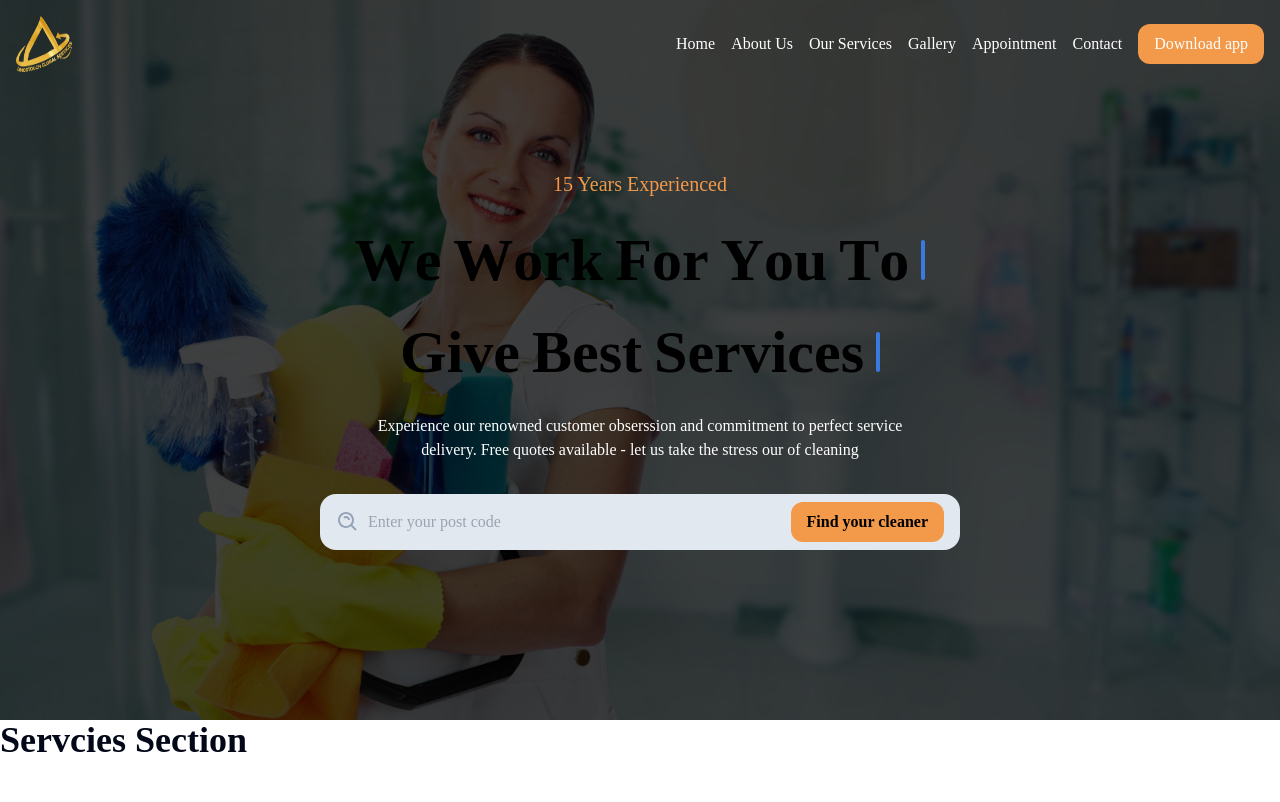
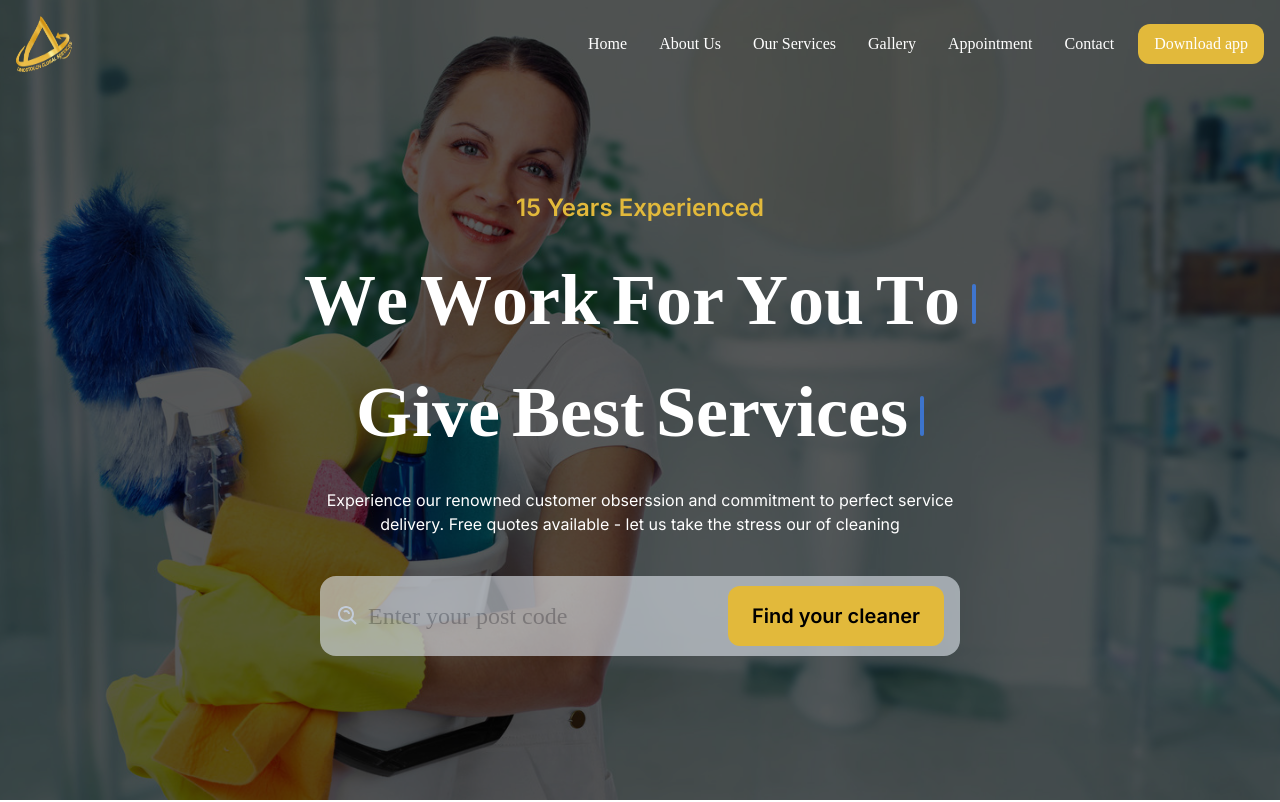
Before and after one commit to codeplan73/linos-touch-booking-web, a Next.js app: page / in a window 1280 px wide. Shown: the top 802 px of the page. Built offline with nearby package versions, Linux system fonts and the light colour scheme.

Commit message:
completed navbar section

```diff
--- a/app/Navbar.tsx
+++ b/app/Navbar.tsx
@@ -3,6 +3,8 @@
 import { useEffect, useState } from "react";
 import Image from "next/image";
 import Link from "next/link";
+import { TiThMenu } from "react-icons/ti";
+import { CgMenuMotion } from "react-icons/cg";
 
 const links = [
   { label: "Home", link: "/" },
@@ -14,6 +16,7 @@ const links = [
 ];
 
 const Navbar = () => {
+  const [open, setIsOpen] = useState(false);
   const [isScrolled, setIsScrolled] = useState(false);
 
   useEffect(() => {
@@ -52,21 +55,63 @@ const Navbar = () => {
               className="h-14 w-14"
             />
           </Link>
-          <ul className="flex items-center justify-start space-x-4">
+          <ul className="hidden md:flex items-center justify-start space-x-4">
             {links.map((link) => (
-              <Link key={link.link} href={link.link} className="">
+              <Link
+                key={link.link}
+                href={link.link}
+                className="hover:text-warningColor hover:bg-secondaryColor p-2 rounded-xl"
+              >
                 {link.label}
               </Link>
             ))}
             <Link
               href="/download"
-              className="bg-primaryColor text-white px-4 py-2 rounded-xl space-x-12"
+              className="bg-warningColor text-white px-4 py-2 rounded-xl space-x-12 hover:bg-secondaryColor"
             >
               Download app
             </Link>
           </ul>
+          {open ? (
+            <CgMenuMotion
+              className="block md:hidden text-slate-300 text-3xl font-semibold cursor-pointer h-full"
+              onClick={() => setIsOpen(!open)}
+            />
+          ) : (
+            <TiThMenu
+              className="block md:hidden text-slate-300 text-3xl cursor-pointer h-full"
+              onClick={() => setIsOpen(!open)}
+            />
+          )}
         </div>
       </div>
+
+      {/* mobile menu section */}
+      {/* Overlay */}
+      {open && (
+        <div
+          className="fixed inset-0 bg-black opacity-70 z-10"
+          onClick={() => setIsOpen(false)}
+        ></div>
+      )}
+
+      <ul
+        className={`w-8/12 absolute z-20 bg-white h-screen backdrop:bg-slate-400 left-0 top-0 transform ${
+          open ? "translate-x-0" : "-translate-x-full"
+        } transition-transform duration-300 ease-in-out`}
+      >
+        {open &&
+          links.map((link) => (
+            <Link
+              key={link.link}
+              href={link.link}
+              className="flex p-4 text-slate-700 w-full hover:bg-secondaryColor"
+              onClick={() => setIsOpen(false)}
+            >
+              <span>{link.label}</span>
+            </Link>
+          ))}
+      </ul>
     </nav>
   );
 };
--- a/app/components/home/Hero.tsx
+++ b/app/components/home/Hero.tsx
@@ -6,50 +6,50 @@ const Hero = () => {
   const words1 = [
     {
       text: "We",
-      className: "text-6xl font-semibold text-center",
+      className: "text-7xl text-center text-white",
     },
     {
       text: "Work",
-      className: "text-6xl font-semibold text-center",
+      className: "text-7xl text-center text-white",
     },
     {
       text: "For",
-      className: "text-6xl font-semibold text-center",
+      className: "text-7xl text-center text-white",
     },
     {
       text: "You",
-      className: "text-6xl font-semibold text-center",
+      className: "text-7xl text-center text-white",
     },
     {
       text: "To",
-      className: "text-6xl font-semibold text-center",
+      className: "text-7xl text-center text-white",
     },
   ];
   const words2 = [
     {
       text: "Give",
-      className: "text-6xl font-semibold text-center",
+      className: "text-7xl text-center text-white",
     },
     {
       text: "Best",
-      className: "text-6xl font-semibold text-center",
+      className: "text-7xl text-center text-white",
     },
     {
       text: "Services",
-      className: "text-6xl font-semibold text-center",
+      className: "text-7xl text-center text-white",
     },
   ];
   return (
     <div
-      className="relative w-full md:w-[100vw] bg-no-repeat bg-center md:bg-top bg-cover h-[90vh]  overflow-hidden"
+      className="relative w-full md:w-[100vw] bg-no-repeat bg-center md:bg-top bg-cover h-[100vh]  overflow-hidden"
       style={{ backgroundImage: "url('/images/bg-main.jpeg')" }}
     >
       {/* Background Overlay */}
-      <div className="absolute inset-0 bg-black opacity-75"></div>
+      <div className="absolute inset-0 bg-black opacity-65"></div>
 
       {/* Content */}
-      <div className="absolute inset-0 flex flex-col justify-center items-center text-white gap-8">
-        <h4 className="text-primaryColor text-xl text-center">
+      <div className="absolute inset-0 flex flex-col justify-center items-center text-white gap-10">
+        <h4 className="text-warningColor text-2xl text-center font-sans mt-12 font-semibold ">
           15 Years Experienced
         </h4>
 
@@ -61,7 +61,7 @@ const Hero = () => {
           Give Best Services
         </h2> */}
         <TypewriterEffect words={words2} />
-        <p className="text-center">
+        <p className="text-center font-sans">
           Experience our renowned customer obserssion and commitment to perfect
           service <br /> delivery. Free quotes available - let us take the
           stress our of cleaning
--- a/app/components/home/HeroForm.tsx
+++ b/app/components/home/HeroForm.tsx
@@ -7,11 +7,11 @@ const HeroForm = () => {
       <BiSearchAlt className="absolute text-2xl font-bold text-slate-400 left-4" />
       <input
         type="text"
-        className="text-slate-700 w-full px-12 py-4 outline-none rounded-2xl bg-slate-200"
+        className="text-slate-700 w-full px-12 py-6 outline-none rounded-2xl bg-slate-200 opacity-60 text-2xl"
         placeholder="Enter your post code"
         id=""
       />
-      <button className="bg-primaryColor border-none px-4 py-2 rounded-xl absolute right-4 text-black font-semibold">
+      <button className="bg-warningColor border-none px-6 text-xl py-4 rounded-xl absolute right-4 text-black font-semibold font-sans">
         Find your cleaner
       </button>
     </form>
```
